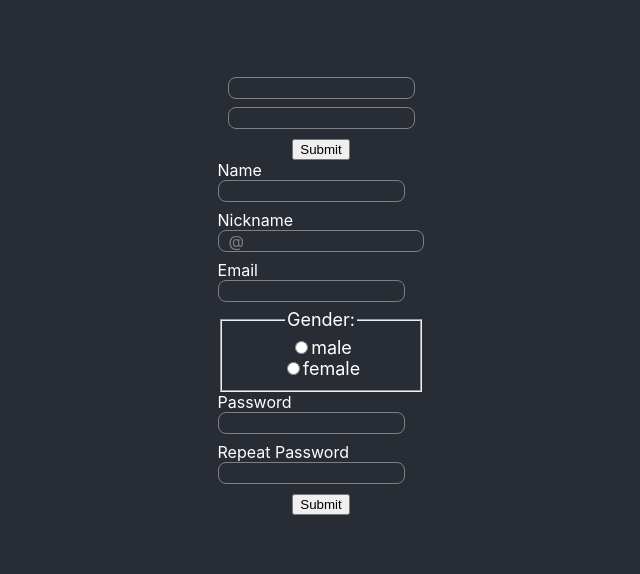
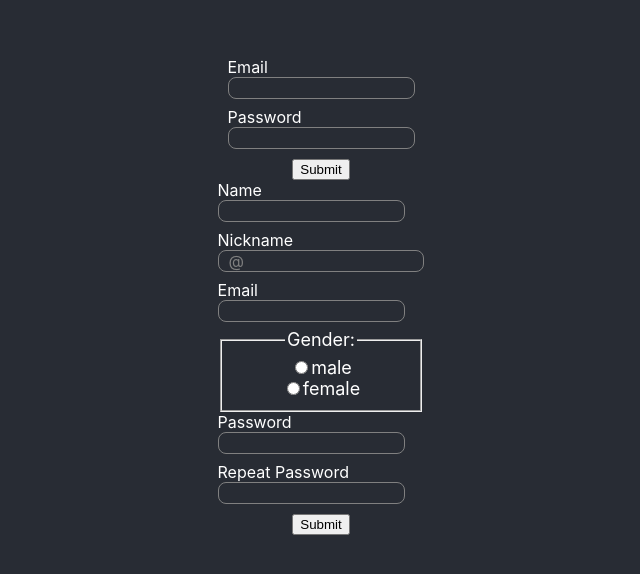
Before and after one commit to sqMax2/react_forms_task1, a React (Create React App) app: page / in a window 1280 px wide. Shown: the part 104-678 px from the top of the page, without its empty margins (319-959 px from the left). Built offline with nearby package versions, Linux system fonts and the light colour scheme.

Commit message:
feat: Adds labels to Signin fields

```diff
--- a/src/components/Signin/Signin.jsx
+++ b/src/components/Signin/Signin.jsx
@@ -24,8 +24,8 @@ export function Signin(props) {
 
   return (
     <form onSubmit={handleSubmit} onChange={handleChange} {...rest}>
-      <TextInput name="email" isEmail />
-      <TextInput name="password" isPassword />
+      <TextInput name="email" label="Email" isEmail />
+      <TextInput name="password" label="Password" isPassword />
       <button type="submit">Submit</button>
     </form>
   );
```
